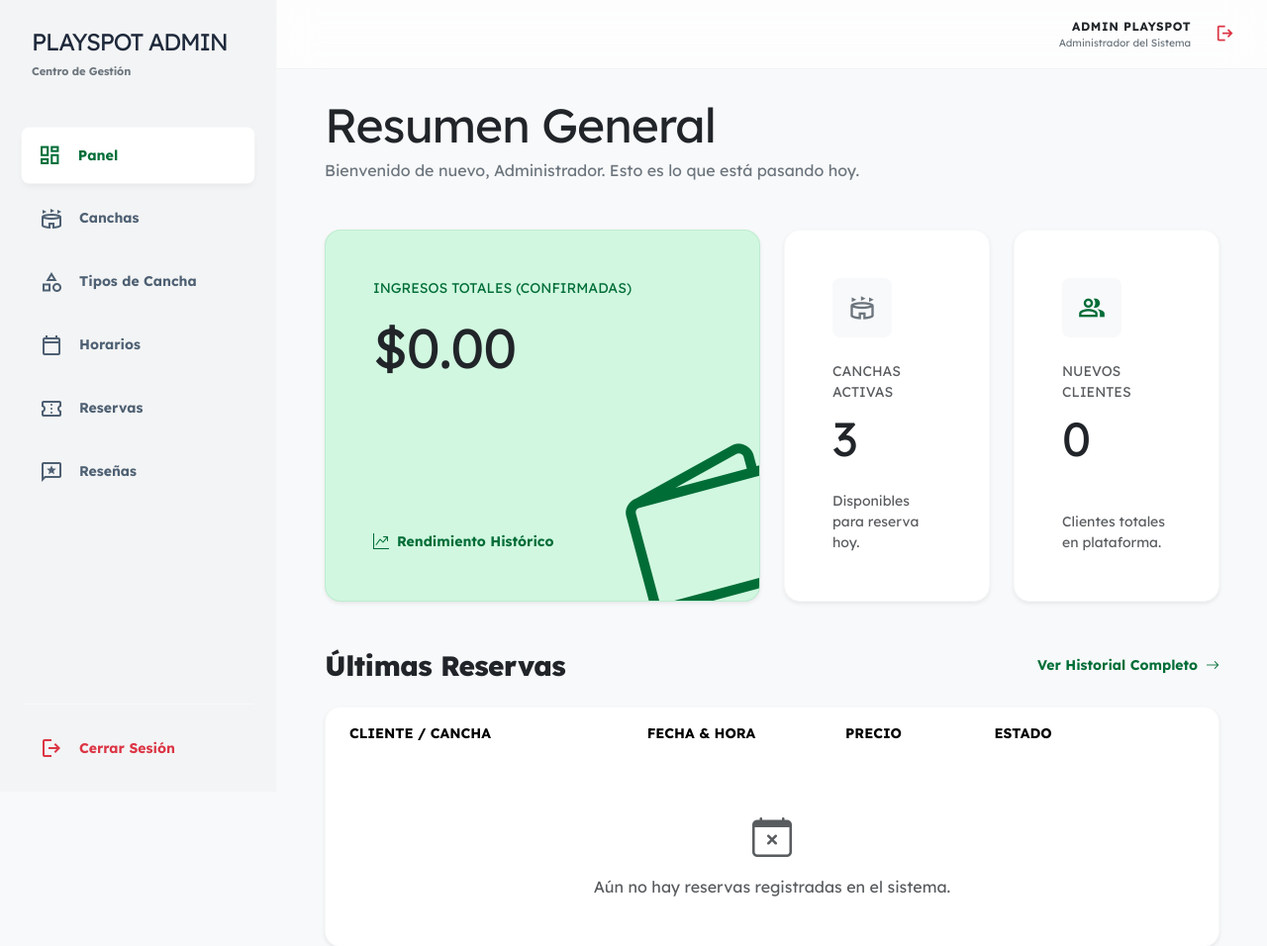
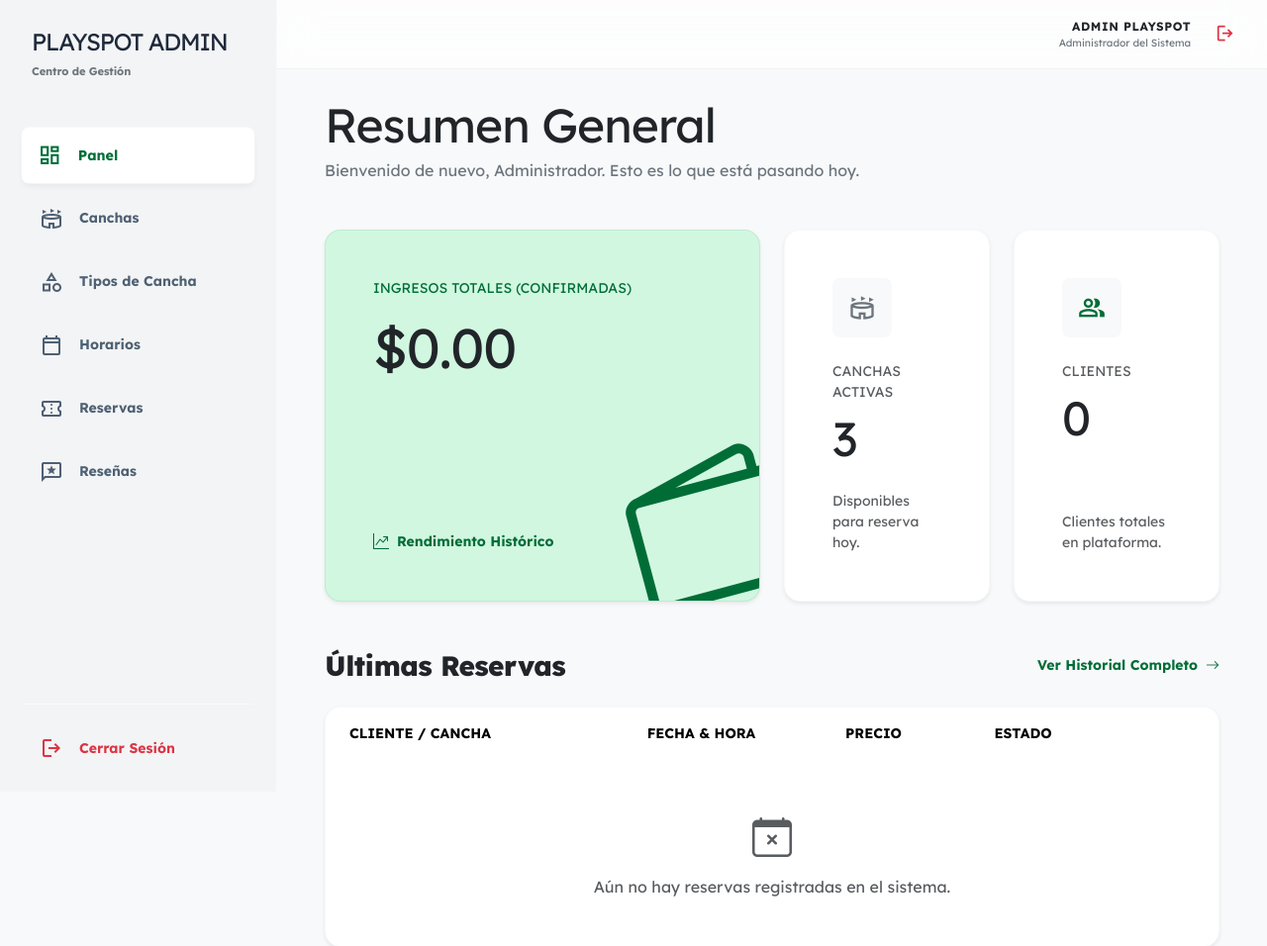
Before and after one commit to mdavila-2001/playspot, a Node server app: page /dashboard in a window 1280 px wide. Shown: the top 956 px of the page at 99% size. Run offline with Node 20, Linux system fonts and the light colour scheme; a user stored in the database is signed in; data comes from the database, SQL or seed files in the repository; data that the repository does not hold is empty; some libraries are stand-ins or nearby versions.

Commit message:
eliminar labels innecesarios

```diff
--- a/views/admin/dashboard/dashboard.ejs
+++ b/views/admin/dashboard/dashboard.ejs
@@ -49,7 +49,7 @@
                         <div class="rounded-3 bg-light text-primary d-inline-flex p-3 mb-4">
                             <span class="material-symbols-outlined fs-3">group</span>
                         </div>
-                        <p class="text-muted small fw-black tracking-widest text-uppercase font-headline mb-2">Nuevos Clientes</p>
+                        <p class="text-muted small fw-black tracking-widest text-uppercase font-headline mb-2">Clientes</p>
                         <h3 class="display-5 fw-black font-headline tracking-tighter text-dark mb-0"><%= stats.clientsCount %></h3>
                     </div>
                     <p class="small text-muted fw-medium mt-4 mb-0">Clientes totales en plataforma.</p>
@@ -81,9 +81,6 @@
                                 <tr class="border-bottom border-light">
                                     <td class="px-4 py-4">
                                         <div class="d-flex align-items-center gap-3">
-                                            <div class="rounded-3 bg-light d-flex align-items-center justify-content-center text-secondary" style="width: 45px; height: 45px;">
-                                                <i class="bi bi-person-fill fs-5"></i>
-                                            </div>
                                             <div>
                                                 <p class="mb-0 fw-bold text-dark font-lexend"><%= booking.user.name %></p>
                                                 <p class="mb-0 text-muted small"><%= booking.schedule.court.name %></p>
```
